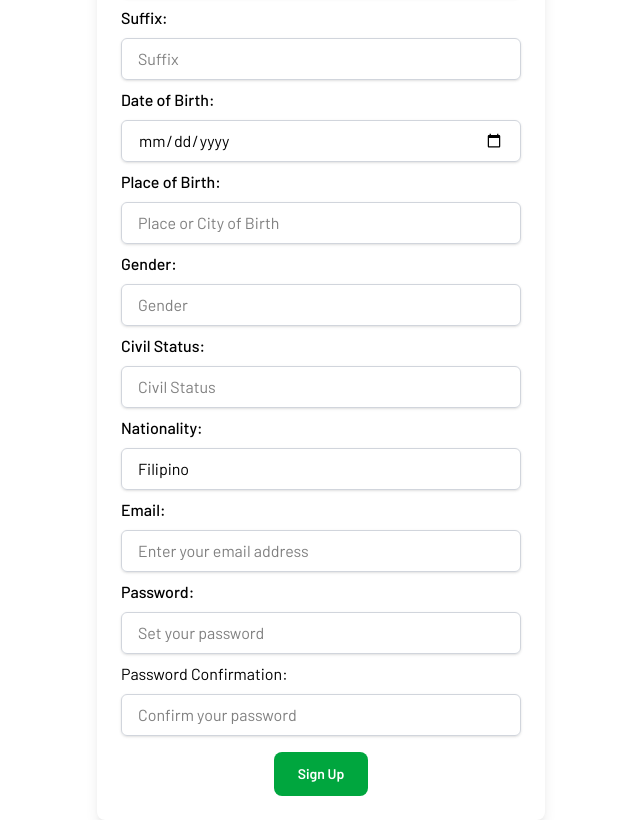
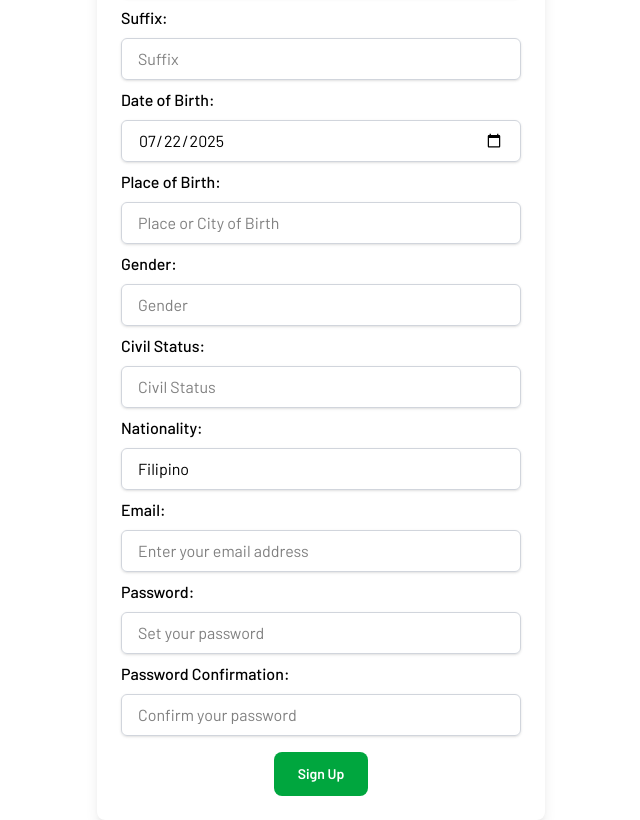
Before and after one commit to rootaccess2023/digib-fe, a React (Vite) app: page /signup in a window 1280 px wide. Shown: the part 360-1180 px from the top of the page, without its empty margins (319-959 px from the left). Built offline with nearby package versions, Linux system fonts and the light colour scheme; no server answers.

Commit message:
added suffix, date_of_birth, place_of_birth, gender, civil_status, and nationality to the formData object to be sent to the BE when signing up for a new account

```diff
--- a/src/features/SignupForm.tsx
+++ b/src/features/SignupForm.tsx
@@ -2,10 +2,11 @@ import { useState } from "react";
 import { signup } from "../api";
 import { useNavigate } from "react-router-dom";
 import toast from "react-hot-toast";
+import type { FormData } from "../types/auth";
 
 function SignupForm() {
 
-    const [formData, setFormData] = useState({
+    const [formData, setFormData] = useState<FormData>({
         email: "",
         password: "",
         password_confirmation: "",
@@ -13,7 +14,7 @@ function SignupForm() {
         last_name: "",
         middle_name: "",
         suffix: "",
-        date_of_birth: "",
+        date_of_birth: new Date(),
         place_of_birth: "",
         gender:"",
         civil_status: "",
@@ -26,12 +27,15 @@ function SignupForm() {
     const successMessage = "Sign up was successful.";
     const errorMessage = "Failed to sign up a new account.";
 
+    //move to helpers
+    const formatDateForInput = (date: Date) => date.toISOString().split('T')[0];
+
   const handleChange = (e: React.ChangeEvent<HTMLInputElement>) => {
     const { name, value } = e.target;
 
     setFormData((prev) => ({
       ...prev,
-      [name]: value,
+      [name]: name === "date_of_birth"? new Date(value) : value,
     }));
   };
 
@@ -41,11 +45,36 @@ function SignupForm() {
     setSuccess(null);
     setLoading(true);
 
-        const {email, password, password_confirmation, first_name, last_name, middle_name} = formData
+        const {
+            email,
+            password,
+            password_confirmation,
+            first_name, last_name,
+            middle_name,
+            suffix,
+            date_of_birth,
+            place_of_birth,
+            gender,
+            civil_status,
+            nationality,
+         } = formData
 
         try {
 
-            await signup(email, password, password_confirmation, first_name, last_name, middle_name)
+            await signup(
+                email,
+                password,
+                password_confirmation,
+                first_name,
+                last_name,
+                date_of_birth,
+                place_of_birth,
+                gender,
+                civil_status,
+                nationality,
+                middle_name,
+                suffix,
+            )
             setSuccess(successMessage);
             toast.success(successMessage);
             setFormData({
@@ -56,7 +85,7 @@ function SignupForm() {
                 last_name: "",
                 middle_name: "",
                 suffix: "",
-                date_of_birth: "",
+                date_of_birth: new Date(),
                 place_of_birth: "",
                 gender:"",
                 civil_status: "",
@@ -133,7 +162,6 @@ function SignupForm() {
                            name="suffix"
                            value={formData.suffix}
                            onChange={handleChange}
-                           required
                            placeholder="Suffix"
                            className="w-full px-4 py-2 border border-gray-300 rounded-md shadow-sm focus:outline-none focus:ring-2 focus:ring-green-500 focus:border-green-500 transition-colors duration-200"
                            autoComplete="honorific-suffix"
@@ -144,7 +172,7 @@ function SignupForm() {
                            id="date_of_birth"
                            type="date"
                            name="date_of_birth"
-                           value={formData.date_of_birth}
+                           value={formatDateForInput(formData.date_of_birth)}
                            onChange={handleChange}
                            required
                            placeholder="Date of Birth"
@@ -175,7 +203,7 @@ function SignupForm() {
                            required
                            placeholder="Gender"
                            className="w-full px-4 py-2 border border-gray-300 rounded-md shadow-sm focus:outline-none focus:ring-2 focus:ring-green-500 focus:border-green-500 transition-colors duration-200"
-                           autoComplete="sex"
+                           autoComplete="off"
                            disabled={loading}
                             />
                     <label htmlFor="civil_status" className="font-medium">Civil Status:</label>
@@ -230,7 +258,7 @@ function SignupForm() {
                            autoComplete="new-password"
                            disabled={loading}
                             />
-                            <label> Password Confirmation:</label>
+                    <label htmlFor="password_confirmation" className="font-medium"> Password Confirmation:</label>
                     <input
                            id="password_confirmation"
                            type="password"
```
Also changed, not shown: src/api/auth.ts (+12 -0 lines), src/types/auth.ts (+15 -0 lines).
